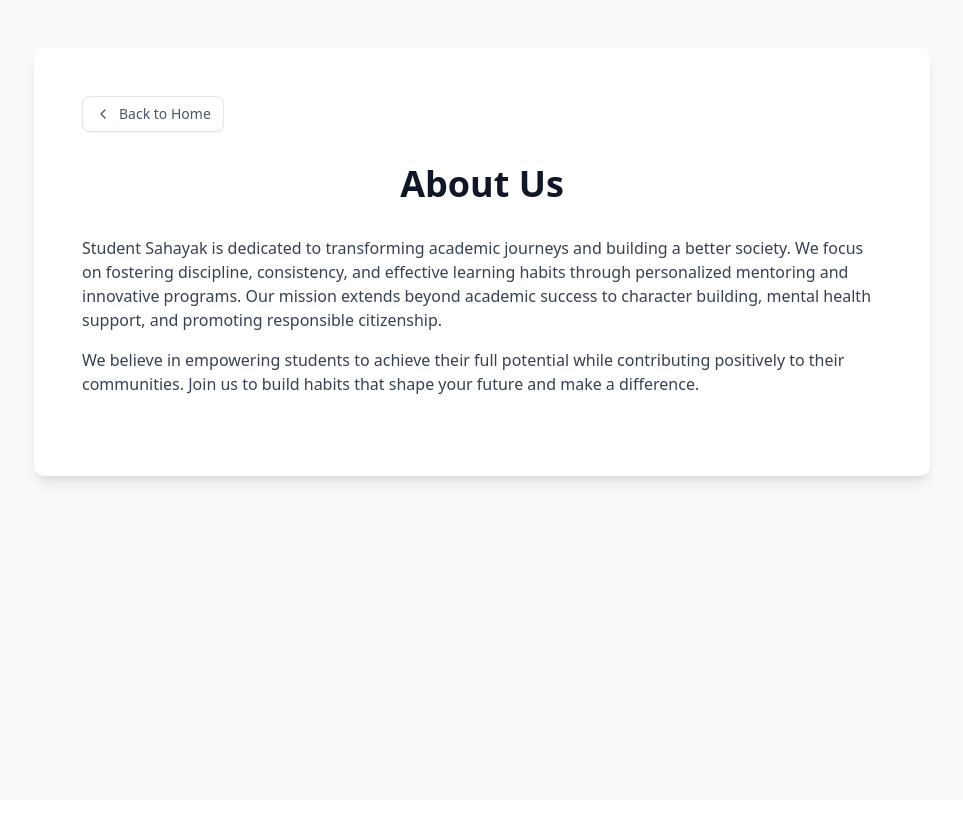
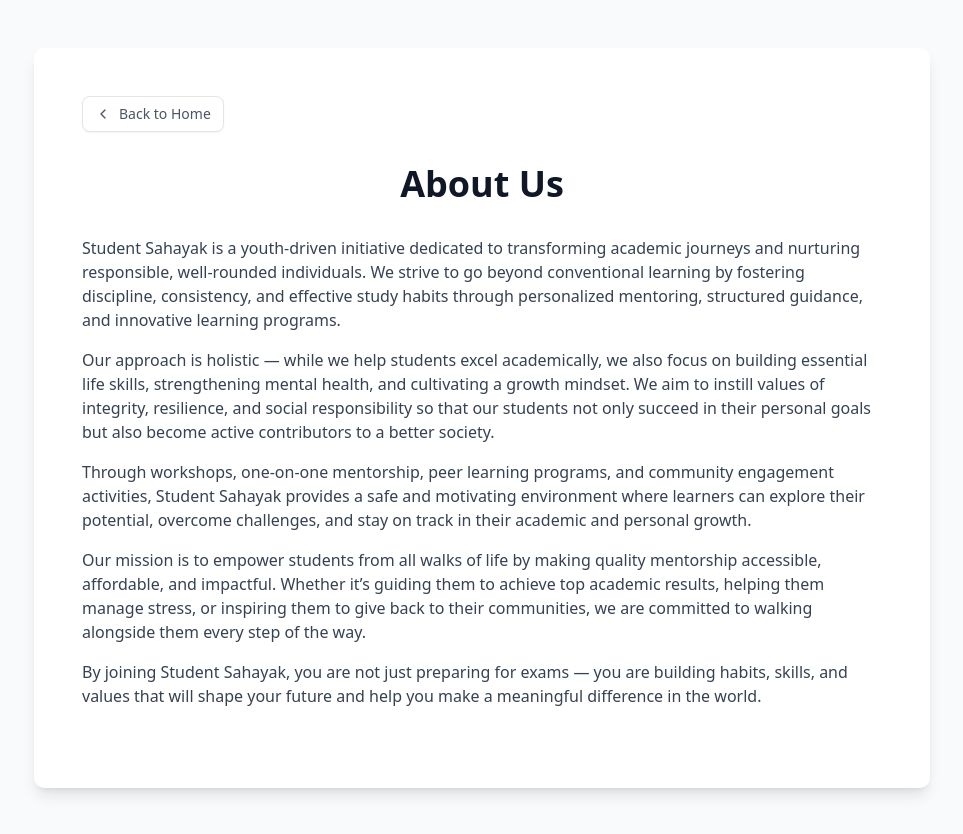
Before and after one commit to ayush-0012/Student-Sahayak, a React (Vite) app: page /about-us in a window 1280 px wide. Shown: the whole page, without its empty margins (158-1121 px from the left). Before the commit the page ends 800 px from the top, so only its background shows below. Built offline with nearby package versions, Linux system fonts and the light colour scheme; no server answers.

Commit message:
minor change

```diff
--- a/src/components/About.tsx
+++ b/src/components/About.tsx
@@ -6,6 +6,7 @@ export default function AboutUsPage() {
   return (
     <div className="min-h-screen bg-gray-50 py-12 px-4 sm:px-6 lg:px-8">
       <div className="max-w-4xl mx-auto bg-white shadow-lg rounded-lg p-8 md:p-12">
+        {/* Back Button */}
         <div className="mb-8">
           <Link to="/">
             <Button
@@ -18,24 +19,52 @@ export default function AboutUsPage() {
           </Link>
         </div>
 
+        {/* Heading */}
         <h1 className="text-4xl font-bold text-gray-900 mb-8 text-center">
           About Us
         </h1>
 
-        <section className="mb-8">
-          <p className="text-gray-700 mb-4">
-            {/* TODO: Add your About Us content here */}
-            Student Sahayak is dedicated to transforming academic journeys and
-            building a better society. We focus on fostering discipline,
-            consistency, and effective learning habits through personalized
-            mentoring and innovative programs. Our mission extends beyond
-            academic success to character building, mental health support, and
-            promoting responsible citizenship.
+        {/* About Us Content */}
+        <section className="mb-8 space-y-4">
+          <p className="text-gray-700">
+            Student Sahayak is a youth-driven initiative dedicated to
+            transforming academic journeys and nurturing responsible,
+            well-rounded individuals. We strive to go beyond conventional
+            learning by fostering discipline, consistency, and effective study
+            habits through personalized mentoring, structured guidance, and
+            innovative learning programs.
           </p>
+
           <p className="text-gray-700">
-            We believe in empowering students to achieve their full potential
-            while contributing positively to their communities. Join us to build
-            habits that shape your future and make a difference.
+            Our approach is holistic — while we help students excel
+            academically, we also focus on building essential life skills,
+            strengthening mental health, and cultivating a growth mindset. We
+            aim to instill values of integrity, resilience, and social
+            responsibility so that our students not only succeed in their
+            personal goals but also become active contributors to a better
+            society.
+          </p>
+
+          <p className="text-gray-700">
+            Through workshops, one-on-one mentorship, peer learning programs,
+            and community engagement activities, Student Sahayak provides a safe
+            and motivating environment where learners can explore their
+            potential, overcome challenges, and stay on track in their academic
+            and personal growth.
+          </p>
+
+          <p className="text-gray-700">
+            Our mission is to empower students from all walks of life by making
+            quality mentorship accessible, affordable, and impactful. Whether
+            it’s guiding them to achieve top academic results, helping them
+            manage stress, or inspiring them to give back to their communities,
+            we are committed to walking alongside them every step of the way.
+          </p>
+
+          <p className="text-gray-700">
+            By joining Student Sahayak, you are not just preparing for exams —
+            you are building habits, skills, and values that will shape your
+            future and help you make a meaningful difference in the world.
           </p>
         </section>
       </div>
--- a/src/components/Refund.tsx
+++ b/src/components/Refund.tsx
@@ -19,7 +19,7 @@ export default function RefundPage() {
         </div>
 
         <h1 className="text-4xl font-bold text-gray-900 mb-8 text-center">
-          Shipping & Refund Policy
+          Refund Policy
         </h1>
 
         <section className="mb-8">
--- a/src/components/sections/Contact.tsx
+++ b/src/components/sections/Contact.tsx
@@ -21,13 +21,13 @@ export default function ContactSection() {
             <MessageCircle className="h-6 w-6" />
             WhatsApp: 95885 33265
           </Button>
-          <Button
+          {/* <Button
             size="lg"
             variant="outline"
             className="border-2 border-white text-white hover:bg-white hover:text-gray-900 text-lg px-8 py-4 rounded-full font-bold shadow-xl transform hover:scale-105 transition-all duration-300 w-full sm:w-auto bg-transparent"
           >
             Get Custom Plan
-          </Button>
+          </Button> */}
         </div>
 
         <div className="mt-8 text-center">
@@ -38,6 +38,7 @@ export default function ContactSection() {
           >
             sahayakstudent4@gmail.com
           </a>
+          <p className="text-white text-xl mt-2"> Sachin, Student Sahayak</p>
         </div>
       </div>
     </section>
```
